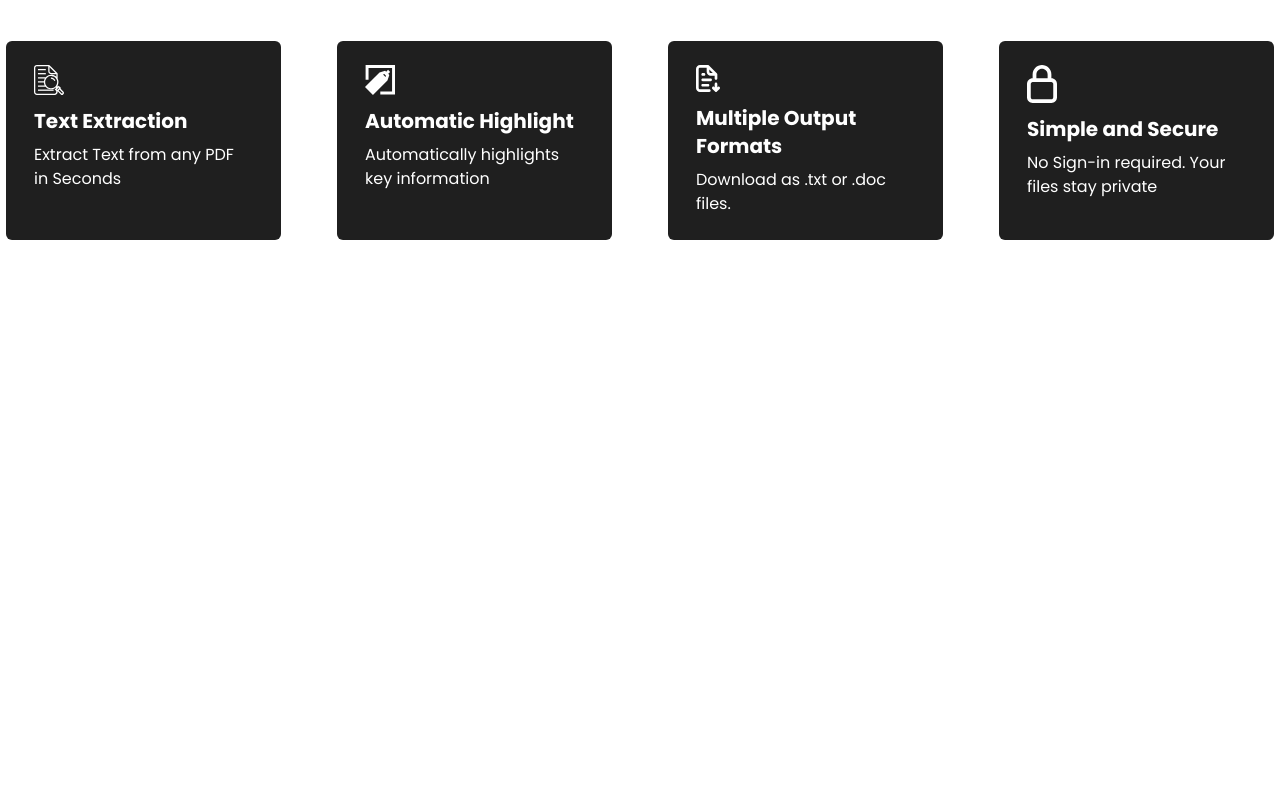
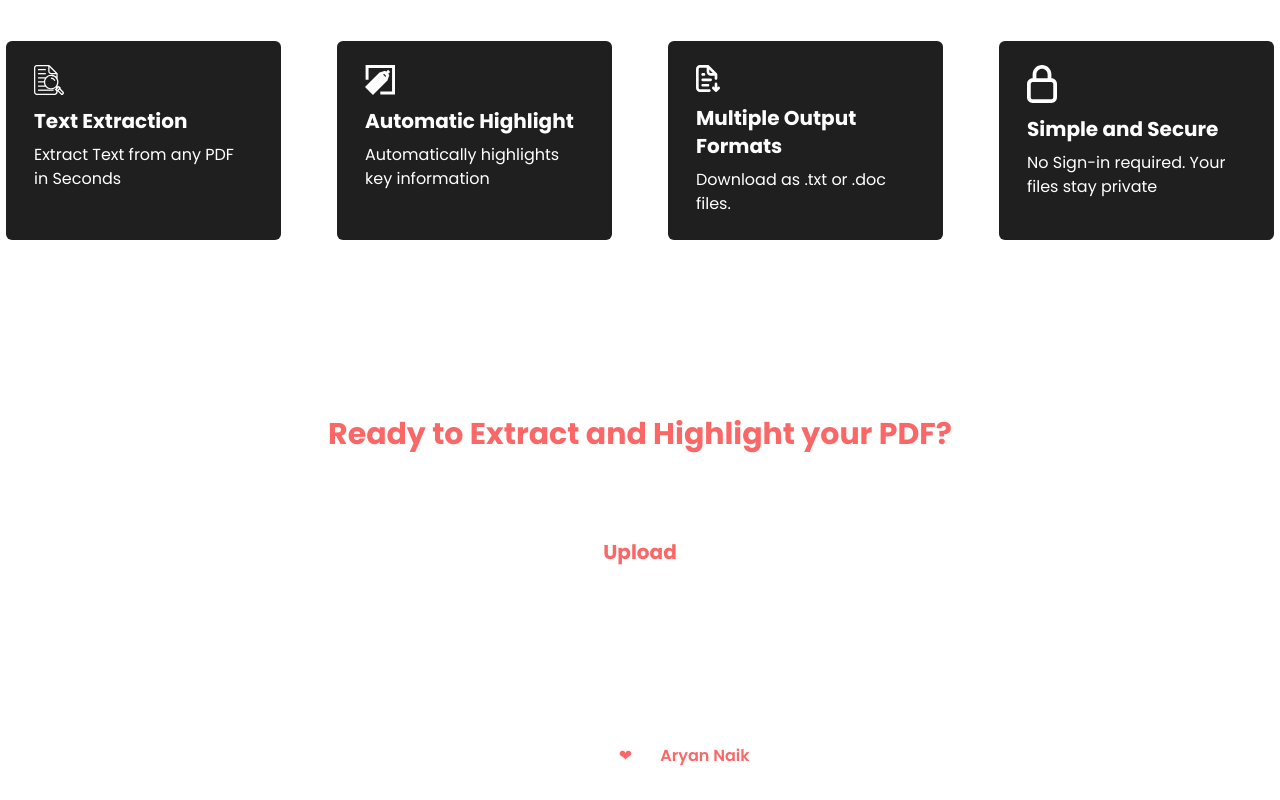
Before and after one commit to aryannaik225/ExtractEase, a Next.js app in the folder extractease/: page / in a window 1280 px wide. Shown: the part 878-1678 px from the top of the page. Before the commit the page ends 1118 px from the top, so only its background shows below. Built offline with nearby package versions, Linux system fonts and the light colour scheme.

Commit message:
landing page done

```diff
--- a/extractease/src/app/page.jsx
+++ b/extractease/src/app/page.jsx
@@ -1,6 +1,10 @@
+'use client'
+
 import Features from "@/components/Features";
+import Footer from "@/components/Footer";
 import HeroSection from "@/components/HeroSection";
 import NavBar from "@/components/NavBar";
+import { motion } from "framer-motion";
 
 export default function Home() {
   return (
@@ -8,6 +12,47 @@ export default function Home() {
       <NavBar />
       <HeroSection />
       <Features />
+      <div className="mt-44 w-full flex flex-col items-center">
+        <motion.span
+          initial={{ opacity: 0, y: 50 }}
+          whileInView={{ opacity: 1, y: 0 }}
+          transition={{ duration: 0.5, delay: 0.5 }}
+          viewport={{ once: true }}
+          className="text-3xl poppins-bold text-[#FB6666]"
+        >
+          Ready to Extract and Highlight your PDF?
+        </motion.span>
+        <motion.span
+          initial={{ opacity: 0, y: 50 }}
+          whileInView={{ opacity: 1, y: 0 }}
+          transition={{ duration: 0.5, delay: 0.5 }}
+          viewport={{ once: true }}
+          className="poppins-medium text-white mt-3 text-lg"
+        >
+        Get started with your first file. No sign-up required!
+        </motion.span>
+        <motion.button
+          initial={{
+            opacity: 0,
+            y: 20,
+          }}
+          whileInView={{
+            opacity: 1,
+            y: [20, -5, 0],
+          }}
+          transition={{
+            duration: 0.5,
+            ease: [0.4, 0.0, 0.2, 1],
+            delay: 1,
+          }}
+          viewport={{ once: true }}
+          className="bg-white py-[18px] px-14 rounded text-[#FB6666] poppins-bold mt-7 text-xl"
+          onClick={() => window.open("/upload-page")}
+        >
+          Upload
+        </motion.button>
+      </div>
+      <Footer />
     </div>
   );
 }
--- /dev/null
+++ b/extractease/src/app/upload-page/page.jsx
@@ -0,0 +1,15 @@
+import Footer from '@/components/Footer';
+import NavBar from '@/components/NavBar';
+import React from 'react';
+
+export default function Home() {
+  return (
+    <div>
+      <NavBar />
+
+
+
+      <Footer />
+    </div>
+  )
+}
--- a/extractease/src/components/Features.jsx
+++ b/extractease/src/components/Features.jsx
@@ -18,10 +18,11 @@ const Features = () => {
         <motion.div
           initial={{ y: 100, opacity: 0 }}
           whileInView={{ y: 0, opacity: 1 }}
-          transition={{ duration: 0.5 }}
-          whileHover={{ y: -10 }}
+          transition={{ duration: 0.5, delay: 0.5 }}
           viewport={{ once: true }}
           className='flex flex-col justify-start bg-[#1F1F1F] py-6 px-7 rounded-md'
+          whileHover={{ y: -10, transition: { duration: 0.2 } }}
+          transition={{ y: {duration: 0.2}, opacity: {duration: 0.5} }}
         >
           <Image src={TextExtractionIcon} alt='Text Extraction Icon' width={30} height={30}/>
           <span className='text-xl poppins-bold text-white w-[219px] mt-3 mb-2'>Text Extraction</span>
@@ -32,10 +33,11 @@ const Features = () => {
         <motion.div
           initial={{ y: 100, opacity: 0 }}
           whileInView={{ y: 0, opacity: 1 }}
-          transition={{ duration: 0.5 }}
-          whileHover={{ y: -10 }}
+          transition={{ duration: 0.5, delay: 0.5 }}
           viewport={{ once: true }}
           className='flex flex-col justify-start bg-[#1F1F1F] py-6 px-7 rounded-md'
+          whileHover={{ y: -10, transition: { duration: 0.2 } }}
+          transition={{ y: {duration: 0.2}, opacity: {duration: 0.5} }}
         >
           <Image src={AutomateHighlight} alt='Automate Highlight Icon' width={30} height={30}/>
           <span className='text-xl poppins-bold text-white w-[219px] mt-3 mb-2'>Automatic Highlight</span>
@@ -46,10 +48,11 @@ const Features = () => {
         <motion.div
           initial={{ y: 100, opacity: 0 }}
           whileInView={{ y: 0, opacity: 1 }}
-          transition={{ duration: 0.5 }}
-          whileHover={{ y: -10 }}
+          transition={{ duration: 0.5, delay: 0.5 }}
           viewport={{ once: true }}
           className='flex flex-col justify-start bg-[#1F1F1F] py-6 px-7 rounded-md'
+          whileHover={{ y: -10, transition: { duration: 0.2 } }}
+          transition={{ y: {duration: 0.2}, opacity: {duration: 0.5} }}
         >
           <Image src={MultipleOutput} alt='Multiple Output Icon' width={24} height={30}/>
           <span className='text-xl poppins-bold text-white w-[219px] mt-3 mb-2'>Multiple Output Formats</span>
@@ -60,10 +63,11 @@ const Features = () => {
         <motion.div
           initial={{ y: 100, opacity: 0 }}
           whileInView={{ y: 0, opacity: 1 }}
-          transition={{ duration: 0.5 }}
-          whileHover={{ y: -10 }}
+          transition={{ duration: 0.5, delay: 0.5 }}
           viewport={{ once: true }}
           className='flex flex-col justify-start bg-[#1F1F1F] py-6 px-7 rounded-md'
+          whileHover={{ y: -10, transition: { duration: 0.2 } }}
+          transition={{ y: {duration: 0.2}, opacity: {duration: 0.5} }}
         >
           <Image src={SimpleSecure} alt='Simple Secure Icon' width={30} height={30}/>
           <span className='text-xl poppins-bold text-white w-[219px] mt-3 mb-2'>Simple and Secure</span>
--- /dev/null
+++ b/extractease/src/components/Footer.jsx
@@ -0,0 +1,12 @@
+import React from 'react'
+
+const Footer = () => {
+  return (
+    <div className='w-full flex flex-col items-center mt-40 gap-2'>
+      <span className='text-base poppins-semibold text-white'>Made with <span className='text-[#FB6666]'>❤</span> by <a href="https://github.com/aryannaik225" className='text-[#FB6666]'>Aryan Naik</a></span>
+      <span className='text-base poppins-semibold text-white'>© 2025 ExtractEase. All rights reserved.</span>
+    </div>
+  )
+}
+
+export default Footer
--- a/extractease/src/components/HeroSection.jsx
+++ b/extractease/src/components/HeroSection.jsx
@@ -87,6 +87,7 @@ const HeroSection = () => {
             }}
             whileHover={{ scale: 1.1 }}
             className='py-[17px] px-[15px] bg-[#FB6666] rounded-md poppins-semibold text-[14px] text-white'
+            onClick={() => window.open('/upload-page')}
           >
             <motion.span whileHover={{ rotate: -5 }} style={{ display: 'inline-block' }}>Upload your pdf</motion.span>
           </motion.button>
```
